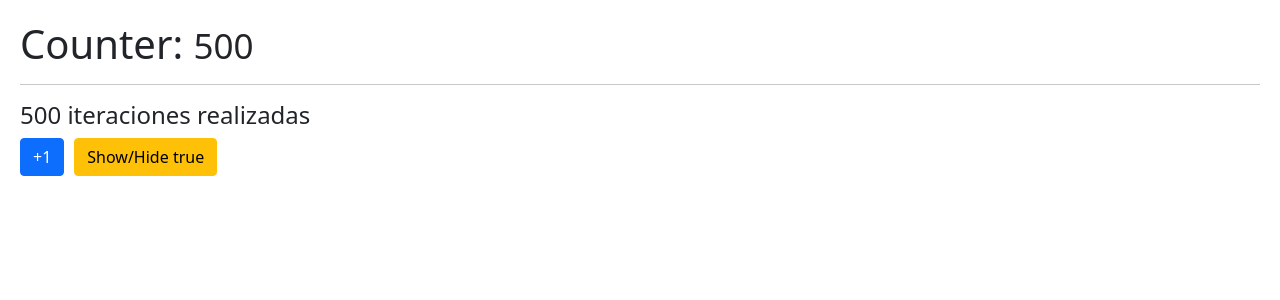
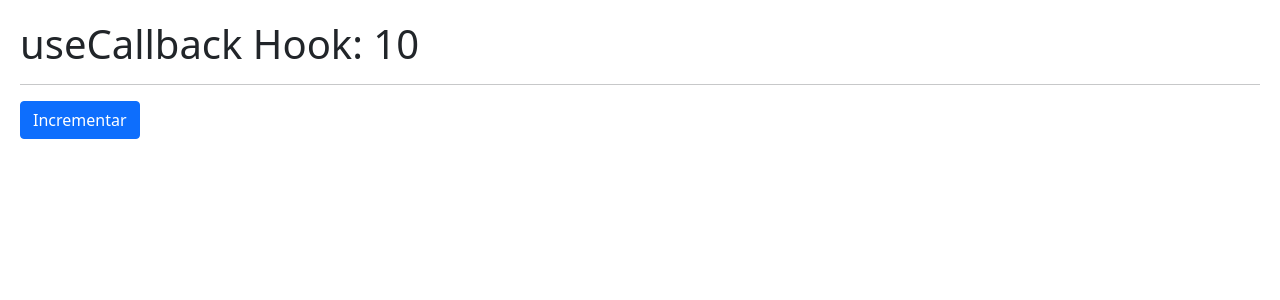
Before and after one commit to Ferla04/react-Hooks, a React (Vite) app: page / in a window 1280 px wide. Shown: the top 300 px of the page. Built offline with nearby package versions, Linux system fonts and the light colour scheme.

Commit message:
useCallback

```diff
--- /dev/null
+++ b/src/06-memos/useCallback/CallbackHook.jsx
@@ -0,0 +1,30 @@
+import { useCallback, useEffect, useState } from 'react'
+import { ShowIncrement } from './ShowIncrement'
+
+export const CallbackHook = () => {
+
+  const [counter, setCounter] = useState( 10 )
+
+  const incrementFather = useCallback(() => {
+    setCounter( value => value + 1 )
+  },[])
+
+  useEffect(() => {
+    // incrementFather()
+  }, [incrementFather])
+
+  /*
+  El useCallback se usa usualmente cuando se le envia
+  una funcion del componente padre al hijo y también
+  cuando la funcion esta en las dependencias de un useEffect
+  */
+
+  return (
+    <>
+      <h1>useCallback Hook: { counter }</h1>
+      <hr />
+
+      <ShowIncrement increment={ incrementFather }/>
+    </>
+  )
+}
--- /dev/null
+++ b/src/06-memos/useCallback/ShowIncrement.jsx
@@ -0,0 +1,19 @@
+import React from 'react'
+
+/*NOTA: Aunque memoricemos el componente, la funcion enviada en las props
+siempre que se genera apunta a un espacio de memoria diferente
+y como siempre cambia no se memoriza, por esa razon se tiene que usar el useCalback */
+
+export const ShowIncrement = React.memo(({ increment }) => {
+
+  console.log('El boton se vuelve a generar :(')
+
+  return (
+    <button
+      className='btn btn-primary'
+      onClick={ increment }
+    >
+      Incrementar
+    </button>
+  )
+})
--- a/src/06-memos/MemoHook.jsx
+++ b/src/06-memos/useMemo/MemoHook.jsx
@@ -1,5 +1,5 @@
 import { useMemo, useState } from 'react'
-import { useCounter } from '../hooks'
+import { useCounter } from '../../hooks'
 
 const heavyStuff = ( iterationNumber ) => {
   for( let i = 0; i < iterationNumber; i++ ){
--- a/src/main.jsx
+++ b/src/main.jsx
@@ -1,5 +1,6 @@
 import React from 'react'
 import ReactDOM from 'react-dom/client'
+
 import './index.css'
 // import { HooksApp } from './HooksApp'
 // import { CounterApp } from './01-useState/CounterApp'
@@ -9,12 +10,13 @@ import './index.css'
 // import { MultipleCustomHooks } from './03-examples/MultipleCustomHooks'
 // import { FocusScreen } from './04-useRef/FocusScreen'
 // import { Layout } from './05-useLayoutEffect/Layout'
+// import { MemoHook } from './06-memos/useMemo/MemoHook'
 // import { Memorize } from './06-memos/primer-Ejemplo/Memorize'
-import { MemoHook } from './06-memos/MemoHook'
+import { CallbackHook } from './06-memos/useCallback/CallbackHook'
 
 
 ReactDOM.createRoot(document.getElementById('root')).render(
   // <React.StrictMode>
-    <MemoHook />
+    <CallbackHook />
   // </React.StrictMode>
 )
```
